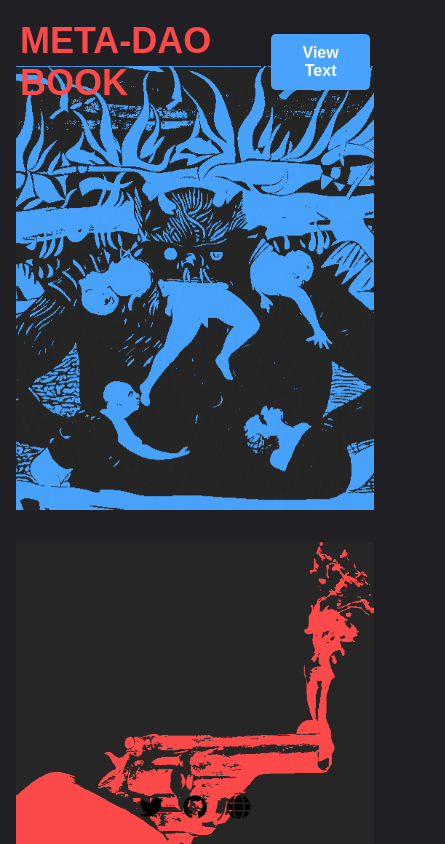
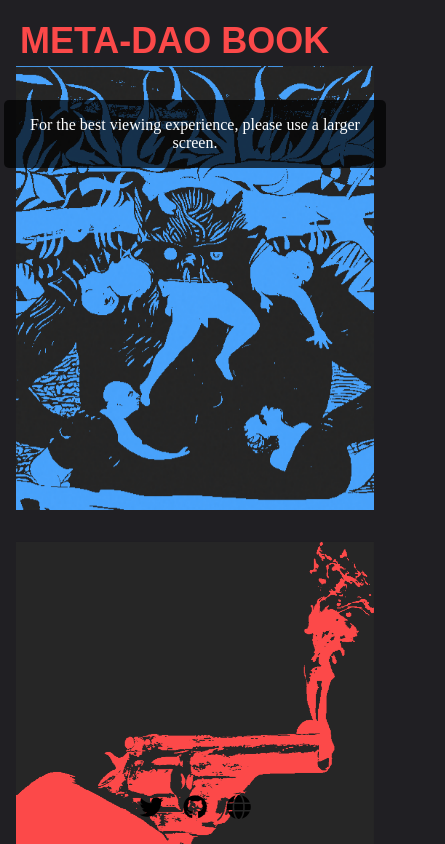
Before and after one commit to bodino/metadaobook.xyz, a SvelteKit app: page / in a window 390 px wide. Shown: the top 844 px of the page, 445 px wide, since content can reach past the window. Built offline with nearby package versions, Linux system fonts and the light colour scheme.

Commit message:
updated viewing sizes

```diff
--- a/src/routes/+page.svelte
+++ b/src/routes/+page.svelte
@@ -1,6 +1,7 @@
 <script>
     import "../app.css";
     import { fade } from "svelte/transition";
+    import { onMount } from "svelte";
 
     // Assuming you have 30 images named sequentially like page1.jpg, page2.jpg, etc.
     const images = Array.from({ length: 6 }).map(
@@ -50,6 +51,29 @@
             }
         });
     }
+
+    onMount(() => {
+        // Place any code here that needs to access `window` or other browser-only globals
+        function adjustForWindowSize() {
+            if (window.innerWidth < 1100) {
+                if (parted) {
+                    // Check if parted is true before toggling
+                    toggleParting();
+                }
+            }
+        }
+
+        // Add event listener for window resize
+        window.addEventListener("resize", adjustForWindowSize);
+
+        // Call adjustForWindowSize on initial load to ensure proper state
+        adjustForWindowSize();
+
+        // Optional: return a cleanup function to remove the event listener
+        return () => {
+            window.removeEventListener("resize", adjustForWindowSize);
+        };
+    });
 </script>
 
 <header class="site-title">
@@ -62,6 +86,10 @@
         {parted ? "Close Text" : "View Text"}
     </button>
 </header>
+
+<div class="viewing-experience-message">
+    For the best viewing experience, please use a larger screen.
+</div>
 
 <div class="gallery">
     <div
@@ -186,6 +214,8 @@
 
     .gallery {
         display: flex;
+        overflow: hidden; /* This will cut off any part of the content that exceeds the gallery bounds */
+
         flex-wrap: wrap;
         justify-content: center; /* Centers items in the main axis */
         gap: 1rem; /* Constant gap between items */
@@ -227,7 +257,7 @@
         transition: order 2s ease;
         position: absolute; /* Absolute position for the text */
         margin-top: 40px;
-        width: 500px; /* The text should span the entire width of the gallery */
+        max-width: 500px; /* The text should span the entire width of the gallery */
         height: 100%; /* The text should span the entire height of the gallery, if needed */
         /* display: flex; */
         justify-content: center;
@@ -355,4 +385,35 @@
         background-color: #007bff; /* Blue background */
         color: #fff; /* Adjust text color as needed */
     }
+
+    .viewing-experience-message {
+        display: none; /* Hide by default */
+        text-align: center;
+        padding: 1rem;
+        background-color: rgba(0, 0, 0, 0.7);
+        color: white;
+        border-radius: 5px;
+        font-size: 1rem;
+        position: fixed; /* Position the message fixed on the screen */
+        top: 100px; /* Distance from the bottom of the viewport */
+        left: 50%; /* Center the message horizontally */
+        transform: translateX(
+            -50%
+        ); /* Adjust horizontal positioning to truly center */
+        width: calc(
+            100% - 40px
+        ); /* Ensure it doesn't stretch beyond viewport width, considering padding */
+        max-width: 500px; /* Maximum width of the message */
+        z-index: 1000; /* Ensure it's above other content */
+    }
+
+    /* This media query applies styles when the window width is less than 1100 pixels */
+    @media (max-width: 1099px) {
+        .improved-part-button {
+            display: none; /* Hides the button */
+        }
+        .viewing-experience-message {
+            display: block; /* Show only when window width is under 1099px */
+        }
+    }
 </style>
```
